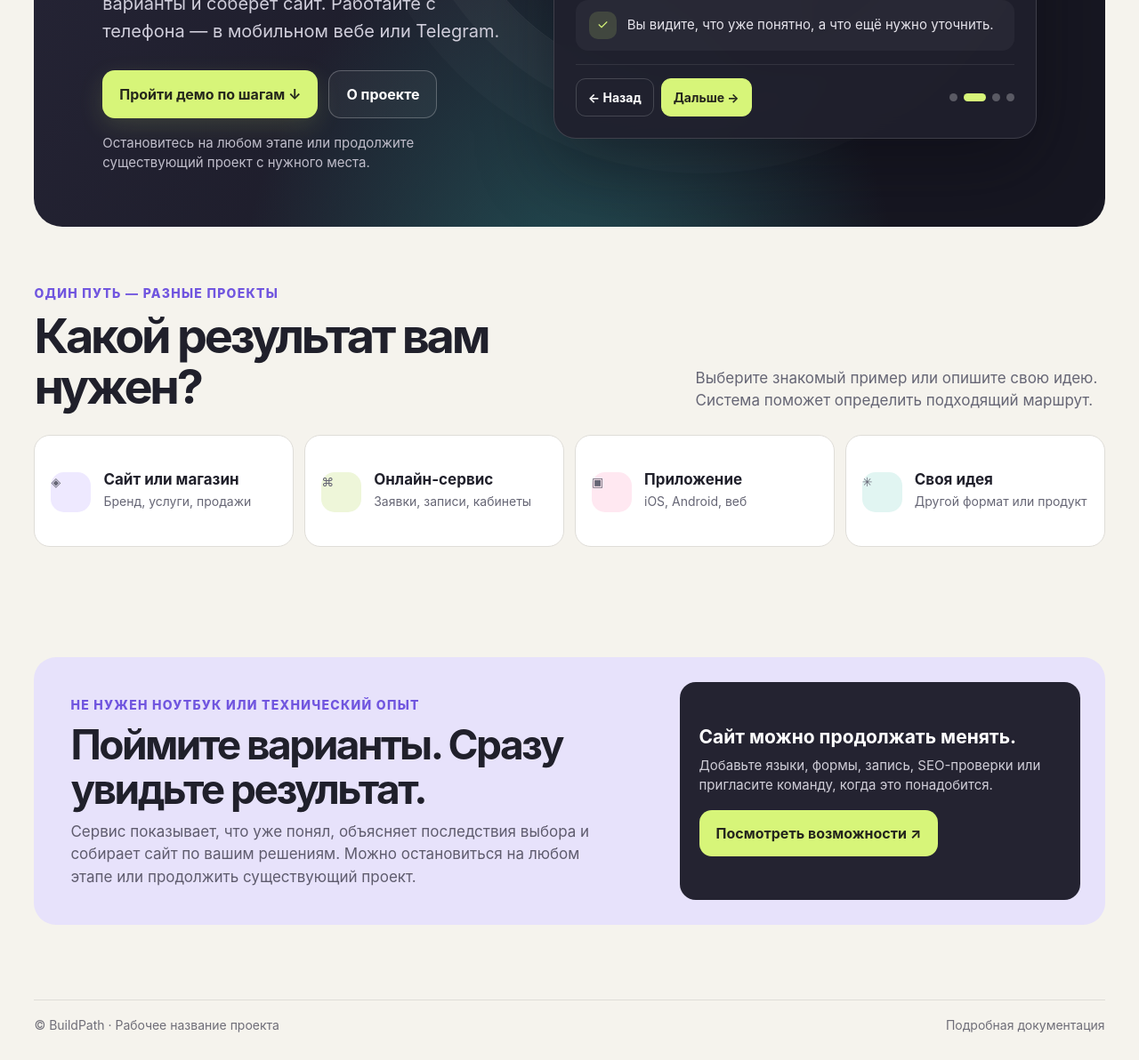
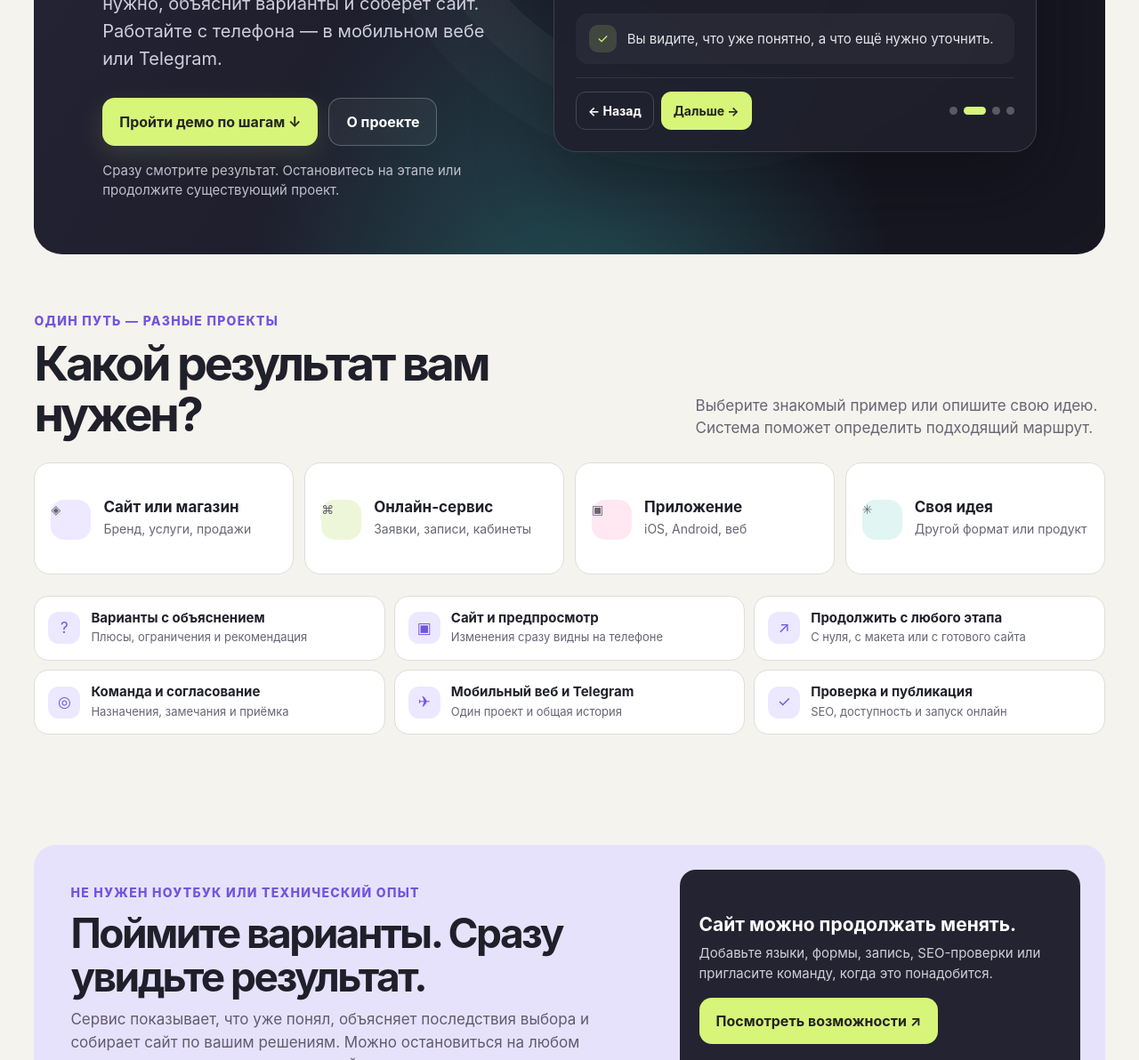
Before and after one commit to nurgeldiserikbay/builder-docs, a plain HTML site: page index.html in a window 1280 px wide. Shown: the part 507-1699 px from the top of the page at 89% size. Drawn offline with Linux system fonts and the light colour scheme.

Commit message:
site: showcase full guided builder capabilities

```diff
--- a/index.html
+++ b/index.html
@@ -25,13 +25,13 @@ h1{margin:23px 0 17px;font-size:clamp(54px,6.6vw,88px);line-height:.98;letter-sp
 .demo-controls{display:flex;align-items:center;justify-content:space-between;gap:12px;margin-top:15px;padding-top:15px;border-top:1px solid #ffffff17}.controls-left{display:flex;gap:8px}.control{padding:10px 13px;border:1px solid #ffffff2b;border-radius:11px;background:transparent;color:white;font:inherit;font-size:14px;font-weight:700;cursor:pointer}.control:disabled{opacity:.35;cursor:default}.control.next{background:var(--lime);border-color:var(--lime);color:#24251d}.dots{display:flex;gap:7px}.dot{width:9px;height:9px;padding:0;border:0;border-radius:50%;background:#ffffff44;cursor:pointer;transition:all .25s}.dot[aria-current=true]{width:25px;border-radius:99px;background:var(--lime)}
 section{padding:62px 0}.section-head{display:flex;align-items:end;justify-content:space-between;gap:25px;margin-bottom:25px}.kicker{color:var(--purple);font-weight:850;font-size:14px;letter-spacing:.09em;text-transform:uppercase}.section-head h2{max-width:700px;margin:8px 0 0;font-size:clamp(35px,4.5vw,54px);line-height:1.05;letter-spacing:-.06em}.section-head p{max-width:460px;margin:0;color:var(--muted);font-size:17px}
 .project-types{display:grid;grid-template-columns:repeat(4,1fr);gap:12px}.type-card{min-height:126px;padding:18px;border:1px solid var(--line);border-radius:18px;background:#fff;display:flex;align-items:center;gap:14px}.type-icon{width:45px;height:45px;display:grid;place-items:center;flex:none;border-radius:15px;background:var(--tint,#eee9ff);color:var(--tone,#6c52d0);font-size:21px}.type-card:nth-child(2){--tint:#eef6d9;--tone:#597725}.type-card:nth-child(3){--tint:#ffe8f1;--tone:#b24472}.type-card:nth-child(4){--tint:#e1f5f2;--tone:#287c75}.type-card strong{display:block;font-size:17px;line-height:1.2}.type-card span{display:block;margin-top:4px;color:var(--muted);font-size:14px}
-.final{display:grid;grid-template-columns:1.2fr .8fr;gap:22px;align-items:stretch;padding:28px;border-radius:25px;background:#e7e2fb}.final-copy{padding:13px}.final h2{max-width:650px;margin:8px 0 10px;font-size:clamp(32px,4vw,46px);line-height:1.08;letter-spacing:-.055em}.final p{max-width:610px;margin:0;color:#5f5c6e;font-size:17px}.final-card{padding:22px;border-radius:18px;background:#242331;color:#fff;display:flex;flex-direction:column;justify-content:center}.final-card strong{font-size:21px;line-height:1.2}.final-card p{margin:9px 0 16px;color:#d0ced8;font-size:15px}.final-card .btn{align-self:flex-start;background:var(--lime);color:#24251d}
+.capabilities{display:grid;grid-template-columns:repeat(3,1fr);gap:10px;margin-top:24px}.capability{display:flex;align-items:center;gap:12px;padding:15px;border:1px solid var(--line);border-radius:16px;background:#fff}.capability-icon{display:grid;place-items:center;width:36px;height:36px;flex:none;border-radius:12px;background:#ece8ff;color:#7055df;font-size:17px}.capability strong{display:block;font-size:15px;line-height:1.25}.capability small{display:block;margin-top:3px;color:var(--muted);font-size:13px}.final{display:grid;grid-template-columns:1.2fr .8fr;gap:22px;align-items:stretch;padding:28px;border-radius:25px;background:#e7e2fb}.final-copy{padding:13px}.final h2{max-width:650px;margin:8px 0 10px;font-size:clamp(32px,4vw,46px);line-height:1.08;letter-spacing:-.055em}.final p{max-width:610px;margin:0;color:#5f5c6e;font-size:17px}.final-card{padding:22px;border-radius:18px;background:#242331;color:#fff;display:flex;flex-direction:column;justify-content:center}.final-card strong{font-size:21px;line-height:1.2}.final-card p{margin:9px 0 16px;color:#d0ced8;font-size:15px}.final-card .btn{align-self:flex-start;background:var(--lime);color:#24251d}
 footer{padding:22px 0 30px;color:#6f6e78;font-size:14px}.foot{display:flex;justify-content:space-between;gap:18px;border-top:1px solid var(--line);padding-top:17px}footer a{text-decoration:none}
 @keyframes rise{from{opacity:0;transform:translateY(13px)}to{opacity:1;transform:translateY(0)}}@keyframes depart{to{opacity:0;transform:translateY(-8px)}}
 @media(max-width:900px){.hero{grid-template-columns:1fr;gap:24px;padding:48px 6% 35px}.intro{max-width:760px}.demo{max-width:760px;width:100%;justify-self:center}.project-types{grid-template-columns:1fr 1fr}.final{grid-template-columns:1fr}.final-card{min-height:190px}}
 @media(max-width:580px){.wrap{width:calc(100% - 24px)}header{height:64px}.brand{font-size:18px}.logo{width:32px;height:32px}nav{font-size:13px}nav a:first-child,nav a:nth-child(2){display:none}.nav-cta{padding:9px 12px}
 .hero{padding:34px 18px 18px;border-radius:23px;gap:20px}.eyebrow{font-size:12px}h1{font-size:clamp(48px,13vw,67px);margin:20px 0 14px}.intro p{font-size:17px}.actions{margin-top:20px;gap:8px}.btn{padding:12px 13px;font-size:14px}.caption{font-size:13px}.demo{padding:16px;border-radius:20px;min-height:0}.demo-top{margin-bottom:13px}.demo-title{font-size:14px}.counter{font-size:13px}.demo-body{min-height:205px}.demo-body h2{font-size:27px}.demo-body p{font-size:15px}.choice{font-size:14px;padding:9px 10px}.result{font-size:14px}.control{padding:9px 11px;font-size:13px}.dots{gap:5px}
-section{padding:42px 0}.section-head{display:block;margin-bottom:18px}.section-head h2{font-size:37px}.section-head p{font-size:16px;margin-top:9px}.project-types{gap:8px}.type-card{min-height:112px;padding:12px;gap:10px}.type-icon{width:36px;height:36px;border-radius:12px;font-size:18px}.type-card strong{font-size:15px}.type-card span{font-size:12px}
+section{padding:42px 0}.section-head{display:block;margin-bottom:18px}.section-head h2{font-size:37px}.section-head p{font-size:16px;margin-top:9px}.project-types{gap:8px}.capabilities{grid-template-columns:1fr 1fr;gap:7px;margin-top:16px}.capability{align-items:flex-start;padding:11px;gap:8px}.capability-icon{width:30px;height:30px;font-size:15px}.capability strong{font-size:13px}.capability small{font-size:12px}.type-card{min-height:112px;padding:12px;gap:10px}.type-icon{width:36px;height:36px;border-radius:12px;font-size:18px}.type-card strong{font-size:15px}.type-card span{font-size:12px}
 .final{padding:16px;gap:12px}.final-copy{padding:10px 5px}.final h2{font-size:34px}.final p{font-size:15px}.final-card{padding:18px;min-height:0}.final-card strong{font-size:19px}.foot{flex-direction:column;font-size:13px}}
 @media(prefers-reduced-motion:reduce){html{scroll-behavior:auto}*,*:before,*:after{animation-duration:.01ms!important;transition-duration:.01ms!important}}
 </style>
@@ -47,9 +47,9 @@ section{padding:42px 0}.section-head{display:block;margin-bottom:18px}.section-h
       <div class="intro">
         <span class="eyebrow"><i class="pulse"></i> Не знаете технологии? Не нужно.</span>
         <h1>Скажите, что<br><em>вам нужно.</em></h1>
-        <p>Сервис задаст нужные вопросы, объяснит варианты и соберёт сайт. Работайте с телефона — в мобильном вебе или Telegram.</p>
+        <p>Опишите задачу. BuildPath выяснит, что нужно, объяснит варианты и соберёт сайт. Работайте с телефона — в мобильном вебе или Telegram.</p>
         <div class="actions"><a class="btn btn-lime" href="#demo">Пройти демо по шагам&nbsp;↓</a><a class="btn btn-glass" href="docs/product-blueprint.md">О проекте</a></div>
-        <div class="caption">Остановитесь на любом этапе или продолжите существующий проект с нужного места.</div>
+        <div class="caption">Сразу смотрите результат. Остановитесь на этапе или продолжите существующий проект.</div>
       </div>
       <div class="demo" id="demo" aria-label="Интерактивная демонстрация этапов">
         <div class="demo-top"><span class="demo-title">От ваших ответов — к вашему сайту</span><span class="counter" id="counter">Шаг 1 из 4</span></div>
@@ -70,6 +70,14 @@ section{padding:42px 0}.section-head{display:block;margin-bottom:18px}.section-h
       <div class="type-card"><span class="type-icon">⌘</span><div><strong>Онлайн-сервис</strong><span>Заявки, записи, кабинеты</span></div></div>
       <div class="type-card"><span class="type-icon">▣</span><div><strong>Приложение</strong><span>iOS, Android, веб</span></div></div>
       <div class="type-card"><span class="type-icon">✳</span><div><strong>Своя идея</strong><span>Другой формат или продукт</span></div></div>
+    </div>
+    <div class="capabilities" aria-label="Основные возможности BuildPath">
+      <div class="capability"><span class="capability-icon">?</span><div><strong>Варианты с объяснением</strong><small>Плюсы, ограничения и рекомендация</small></div></div>
+      <div class="capability"><span class="capability-icon">▣</span><div><strong>Сайт и предпросмотр</strong><small>Изменения сразу видны на телефоне</small></div></div>
+      <div class="capability"><span class="capability-icon">↗</span><div><strong>Продолжить с любого этапа</strong><small>С нуля, с макета или с готового сайта</small></div></div>
+      <div class="capability"><span class="capability-icon">◎</span><div><strong>Команда и согласование</strong><small>Назначения, замечания и приёмка</small></div></div>
+      <div class="capability"><span class="capability-icon">✈</span><div><strong>Мобильный веб и Telegram</strong><small>Один проект и общая история</small></div></div>
+      <div class="capability"><span class="capability-icon">✓</span><div><strong>Проверка и публикация</strong><small>SEO, доступность и запуск онлайн</small></div></div>
     </div>
   </section>
 
```
